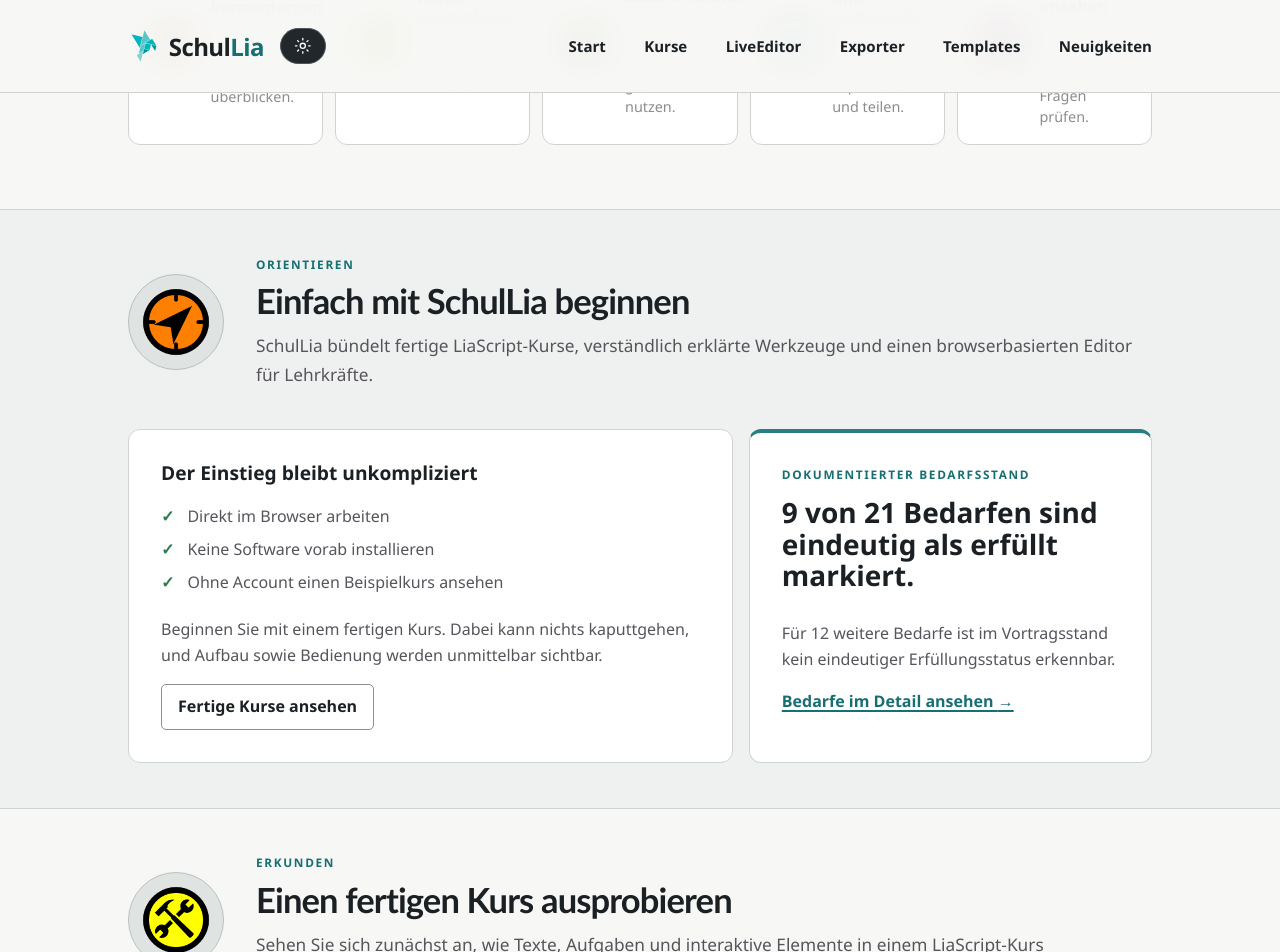
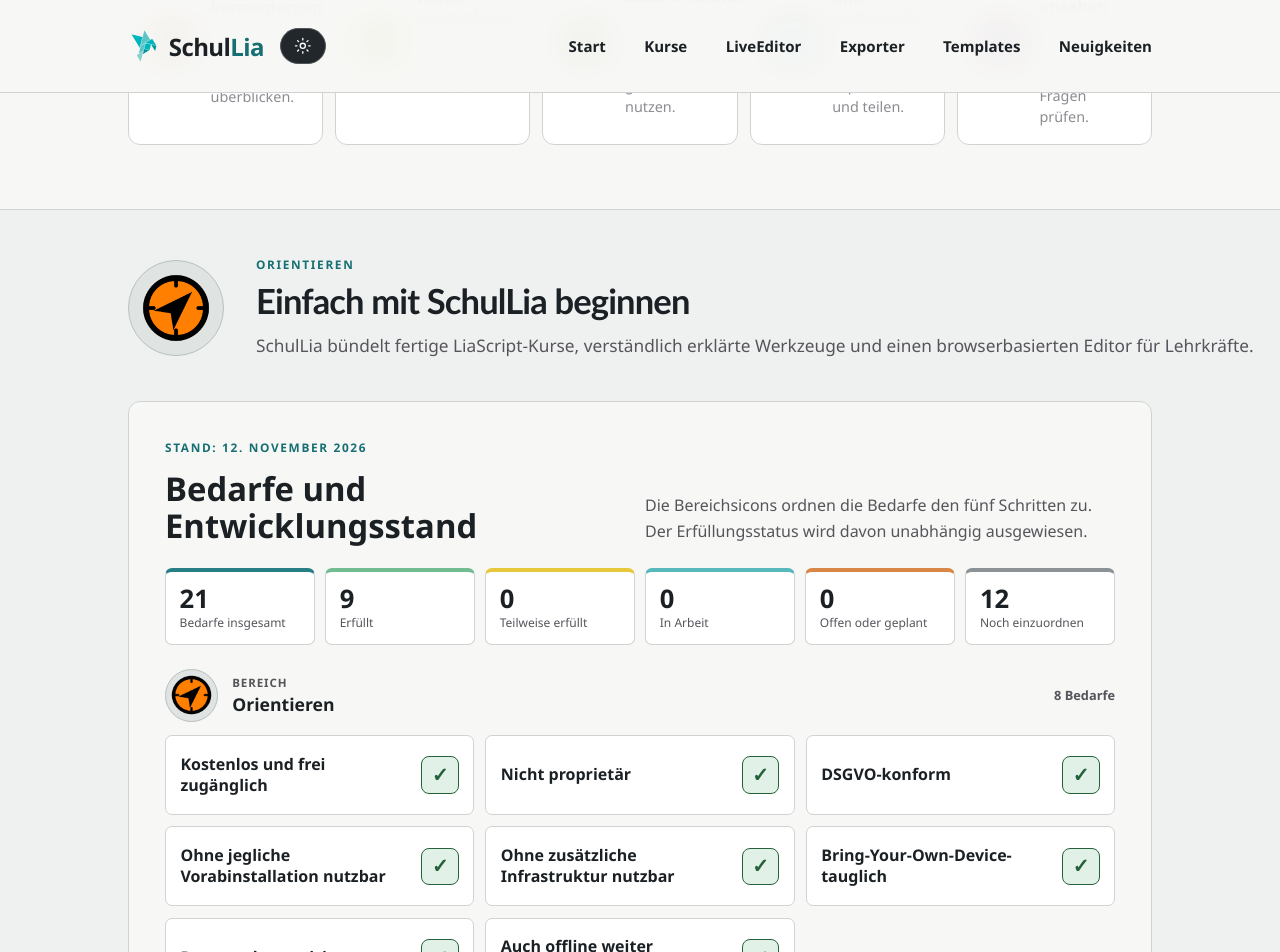
Before and after one commit to SchulLia/SchulLia.github.io, a Jekyll site: the page built from index.html, in a window 1280 px wide and 1400 px high, scrolled down 624 px. Shown: the top 952 px of the window. Built offline with Jekyll 4.4.1, drawn with Linux system fonts in a browser that asks for light colours; some of the changed text lies outside the part shown.

Commit message:
Bedarfe in Orientieren anzeigen

```diff
--- /dev/null
+++ b/_includes/needs-panel.html
@@ -0,0 +1,91 @@
+<section id='bedarfe' class='needs-panel' aria-labelledby='bedarfe-title'>
+  <div class='needs-panel__heading'>
+    <div>
+      <p class='eyebrow'>Stand: {{ site.data.bedarfe.updated }}</p>
+      <h3 id='bedarfe-title'>Bedarfe und Entwicklungsstand</h3>
+    </div>
+    <p>
+      Die Bereichsicons ordnen die Bedarfe den fünf Schritten zu. Der
+      Erfüllungsstatus wird davon unabhängig ausgewiesen.
+    </p>
+  </div>
+
+  <ul class='status-summary' aria-label='Zusammenfassung des Bedarfsstands'>
+    <li>
+      <strong>{{ needs_total }}</strong>
+      <span>Bedarfe insgesamt</span>
+    </li>
+    <li class='status-summary__item status-summary__item--fulfilled'>
+      <strong>{{ needs_fulfilled | size }}</strong>
+      <span>Erfüllt</span>
+    </li>
+    <li class='status-summary__item status-summary__item--partial'>
+      <strong>{{ needs_partial | size }}</strong>
+      <span>Teilweise erfüllt</span>
+    </li>
+    <li class='status-summary__item status-summary__item--progress'>
+      <strong>{{ needs_progress | size }}</strong>
+      <span>In Arbeit</span>
+    </li>
+    <li class='status-summary__item status-summary__item--open'>
+      <strong>{{ needs_open | size }}</strong>
+      <span>Offen oder geplant</span>
+    </li>
+    <li class='status-summary__item status-summary__item--unclassified'>
+      <strong>{{ needs_unclassified | size }}</strong>
+      <span>Noch einzuordnen</span>
+    </li>
+  </ul>
+
+  <div class='needs-groups'>
+    {% for stage in site.data.bedarfe.stages %}
+    {% assign stage_needs = needs | where: 'stage', stage.id %}
+    <section class='needs-group' aria-labelledby='needs-{{ stage.id }}'>
+      <header class='needs-group__heading'>
+        <span class='needs-group__icon' aria-hidden='true'>
+          <img src='{{ stage.icon }}' alt='' width='44' height='44' />
+        </span>
+        <span class='needs-group__title'>
+          <span>Bereich</span>
+          <strong id='needs-{{ stage.id }}'>{{ stage.label }}</strong>
+        </span>
+        <span class='needs-group__count'>
+          {{ stage_needs | size }}
+          {% if stage_needs.size == 1 %}Bedarf{% else %}Bedarfe{% endif %}
+        </span>
+      </header>
+
+      <ul class='needs-list'>
+        {% for need in stage_needs %}
+        <li class='need-card'>
+          <span class='need-card__title'>{{ need.title }}</span>
+          {% case need.status %}
+            {% when 'erfuellt' %}
+              <span class='need-card__status need-card__status--fulfilled' role='img' aria-label='Erf&uuml;llt' title='Erf&uuml;llt'>&#10003;</span>
+            {% when 'teilweise_erfuellt' %}
+              <span class='need-card__status need-card__status--partial' role='img' aria-label='Teilweise erf&uuml;llt' title='Teilweise erf&uuml;llt'>&#9680;</span>
+            {% when 'in_arbeit' %}
+              <span class='need-card__status need-card__status--progress' role='img' aria-label='In Arbeit' title='In Arbeit'>&#8635;</span>
+            {% when 'offen_geplant' %}
+              <span class='need-card__status need-card__status--open' role='img' aria-label='Offen oder geplant' title='Offen oder geplant'>&#9675;</span>
+            {% else %}
+              <span class='need-card__status need-card__status--unclassified' role='img' aria-label='Noch einzuordnen' title='Noch einzuordnen'>?</span>
+          {% endcase %}
+          {% if need.note %}
+            <span class='need-card__note'>{{ need.note }}</span>
+          {% endif %}
+          {% if need.evidence_url %}
+            <a class='need-card__evidence' href='{{ need.evidence_url }}'>Beleg öffnen</a>
+          {% endif %}
+        </li>
+        {% endfor %}
+      </ul>
+    </section>
+    {% endfor %}
+  </div>
+
+  <p class='needs-source'>
+    {{ site.data.bedarfe.source_note }} Stand der Übertragung:
+    {{ site.data.bedarfe.updated }}.
+  </p>
+</section>
--- a/assets/css/liascript-theme.css
+++ b/assets/css/liascript-theme.css
@@ -1137,14 +1137,6 @@ h3 {
   font-size: 1.08rem;
 }
 
-.orientation-layout {
-  display: grid;
-  gap: 1rem;
-  grid-template-columns: minmax(0, 1.2fr) minmax(280px, 0.8fr);
-}
-
-.journey-card,
-.status-teaser,
 .action-card {
   padding: clamp(1.4rem, 3vw, 2rem);
   border: 1px solid var(--line);
@@ -1152,41 +1144,8 @@ h3 {
   background: var(--surface);
 }
 
-.journey-card > p,
-.status-teaser > p:not(.eyebrow),
 .action-card > p {
   color: var(--muted);
-}
-
-.feature-list {
-  margin: 0 0 1.3rem;
-  padding: 0;
-  list-style: none;
-}
-
-.feature-list li {
-  position: relative;
-  padding-left: 1.65rem;
-}
-
-.feature-list li + li {
-  margin-top: 0.45rem;
-}
-
-.feature-list li::before {
-  position: absolute;
-  left: 0;
-  color: var(--green);
-  content: '✓';
-  font-weight: 900;
-}
-
-.status-teaser {
-  border-top: 4px solid var(--teal);
-}
-
-.status-teaser h3 {
-  font-size: clamp(1.35rem, 2.4vw, 1.75rem);
 }
 
 .action-grid {
@@ -1509,7 +1468,6 @@ h3 {
 }
 
 @media (max-width: 960px) {
-  .orientation-layout,
   .action-grid--three {
     grid-template-columns: 1fr;
   }
@@ -1530,6 +1488,24 @@ h3 {
 
   .needs-list {
     grid-template-columns: repeat(2, minmax(0, 1fr));
+  }
+}
+
+@media (min-width: 1280px) {
+  #orientieren .journey-heading__intro {
+    white-space: nowrap;
+  }
+}
+
+@media (min-width: 1500px) {
+  .needs-list {
+    grid-template-columns: repeat(4, minmax(0, 1fr));
+  }
+}
+
+@media (min-width: 2200px) {
+  .needs-list {
+    grid-template-columns: repeat(5, minmax(0, 1fr));
   }
 }
 
--- a/index.html
+++ b/index.html
@@ -124,36 +124,7 @@ body_class: home
       </div>
     </header>
 
-    <div class='orientation-layout'>
-      <article class='journey-card'>
-        <h3>Der Einstieg bleibt unkompliziert</h3>
-        <ul class='feature-list'>
-          <li>Direkt im Browser arbeiten</li>
-          <li>Keine Software vorab installieren</li>
-          <li>Ohne Account einen Beispielkurs ansehen</li>
-        </ul>
-        <p>
-          Beginnen Sie mit einem fertigen Kurs. Dabei kann nichts kaputtgehen,
-          und Aufbau sowie Bedienung werden unmittelbar sichtbar.
-        </p>
-        <a class='button' href='/kurse/'>Fertige Kurse ansehen</a>
-      </article>
-
-      <aside class='status-teaser' aria-labelledby='status-teaser-title'>
-        <p class='eyebrow'>Dokumentierter Bedarfsstand</p>
-        <h3 id='status-teaser-title'>
-          {{ needs_fulfilled | size }} von {{ needs_total }} Bedarfen sind
-          eindeutig als erfüllt markiert.
-        </h3>
-        <p>
-          Für {{ needs_unclassified | size }} weitere Bedarfe ist im
-          Vortragsstand kein eindeutiger Erfüllungsstatus erkennbar.
-        </p>
-        <a class='text-link text-link--arrow' href='#bedarfe'>
-          Bedarfe im Detail ansehen
-        </a>
-      </aside>
-    </div>
+    {% include needs-panel.html %}
 
   </div>
 </section>
@@ -337,104 +308,11 @@ body_class: home
         <p class='eyebrow'>Reflektieren</p>
         <h2 id='reflektieren-title'>Stand prüfen und Entwicklung verfolgen</h2>
         <p class='journey-heading__intro'>
-          Der Bedarfsstand zeigt, welche Anforderungen eindeutig erfüllt sind
-          und wo eine aktuelle Einordnung noch aussteht. Die Patchnotes
-          dokumentieren konkrete Veränderungen.
+          Die Patchnotes dokumentieren konkrete Veränderungen und machen
+          sichtbar, wie sich SchulLia weiterentwickelt.
         </p>
       </div>
     </header>
-
-    <section id='bedarfe' class='needs-panel' aria-labelledby='bedarfe-title'>
-      <div class='needs-panel__heading'>
-        <div>
-          <p class='eyebrow'>Stand: {{ site.data.bedarfe.updated }}</p>
-          <h3 id='bedarfe-title'>Bedarfe und Entwicklungsstand</h3>
-        </div>
-        <p>
-          Die Bereichsicons ordnen die Bedarfe den fünf Schritten zu. Der
-          Erfüllungsstatus wird davon unabhängig ausgewiesen.
-        </p>
-      </div>
-
-      <ul class='status-summary' aria-label='Zusammenfassung des Bedarfsstands'>
-        <li>
-          <strong>{{ needs_total }}</strong>
-          <span>Bedarfe insgesamt</span>
-        </li>
-        <li class='status-summary__item status-summary__item--fulfilled'>
-          <strong>{{ needs_fulfilled | size }}</strong>
-          <span>Erfüllt</span>
-        </li>
-        <li class='status-summary__item status-summary__item--partial'>
-          <strong>{{ needs_partial | size }}</strong>
-          <span>Teilweise erfüllt</span>
-        </li>
-        <li class='status-summary__item status-summary__item--progress'>
-          <strong>{{ needs_progress | size }}</strong>
-          <span>In Arbeit</span>
-        </li>
-        <li class='status-summary__item status-summary__item--open'>
-          <strong>{{ needs_open | size }}</strong>
-          <span>Offen oder geplant</span>
-        </li>
-        <li class='status-summary__item status-summary__item--unclassified'>
-          <strong>{{ needs_unclassified | size }}</strong>
-          <span>Noch einzuordnen</span>
-        </li>
-      </ul>
-
-      <div class='needs-groups'>
-        {% for stage in site.data.bedarfe.stages %}
-        {% assign stage_needs = needs | where: 'stage', stage.id %}
-        <section class='needs-group' aria-labelledby='needs-{{ stage.id }}'>
-          <header class='needs-group__heading'>
-            <span class='needs-group__icon' aria-hidden='true'>
-              <img src='{{ stage.icon }}' alt='' width='44' height='44' />
-            </span>
-            <span class='needs-group__title'>
-              <span>Bereich</span>
-              <strong id='needs-{{ stage.id }}'>{{ stage.label }}</strong>
-            </span>
-            <span class='needs-group__count'>
-              {{ stage_needs | size }}
-              {% if stage_needs.size == 1 %}Bedarf{% else %}Bedarfe{% endif %}
-            </span>
-          </header>
-
-          <ul class='needs-list'>
-            {% for need in stage_needs %}
-            <li class='need-card'>
-              <span class='need-card__title'>{{ need.title }}</span>
-              {% case need.status %}
-                {% when 'erfuellt' %}
-                  <span class='need-card__status need-card__status--fulfilled' role='img' aria-label='Erf&uuml;llt' title='Erf&uuml;llt'>&#10003;</span>
-                {% when 'teilweise_erfuellt' %}
-                  <span class='need-card__status need-card__status--partial' role='img' aria-label='Teilweise erf&uuml;llt' title='Teilweise erf&uuml;llt'>&#9680;</span>
-                {% when 'in_arbeit' %}
-                  <span class='need-card__status need-card__status--progress' role='img' aria-label='In Arbeit' title='In Arbeit'>&#8635;</span>
-                {% when 'offen_geplant' %}
-                  <span class='need-card__status need-card__status--open' role='img' aria-label='Offen oder geplant' title='Offen oder geplant'>&#9675;</span>
-                {% else %}
-                  <span class='need-card__status need-card__status--unclassified' role='img' aria-label='Noch einzuordnen' title='Noch einzuordnen'>?</span>
-              {% endcase %}
-              {% if need.note %}
-                <span class='need-card__note'>{{ need.note }}</span>
-              {% endif %}
-              {% if need.evidence_url %}
-                <a class='need-card__evidence' href='{{ need.evidence_url }}'>Beleg öffnen</a>
-              {% endif %}
-            </li>
-            {% endfor %}
-          </ul>
-        </section>
-        {% endfor %}
-      </div>
-
-      <p class='needs-source'>
-        {{ site.data.bedarfe.source_note }} Stand der Übertragung:
-        {{ site.data.bedarfe.updated }}.
-      </p>
-    </section>
 
     <div class='reflection-news' aria-labelledby='patchnotes-title'>
       <div class='section-heading section-heading--center'>
```
